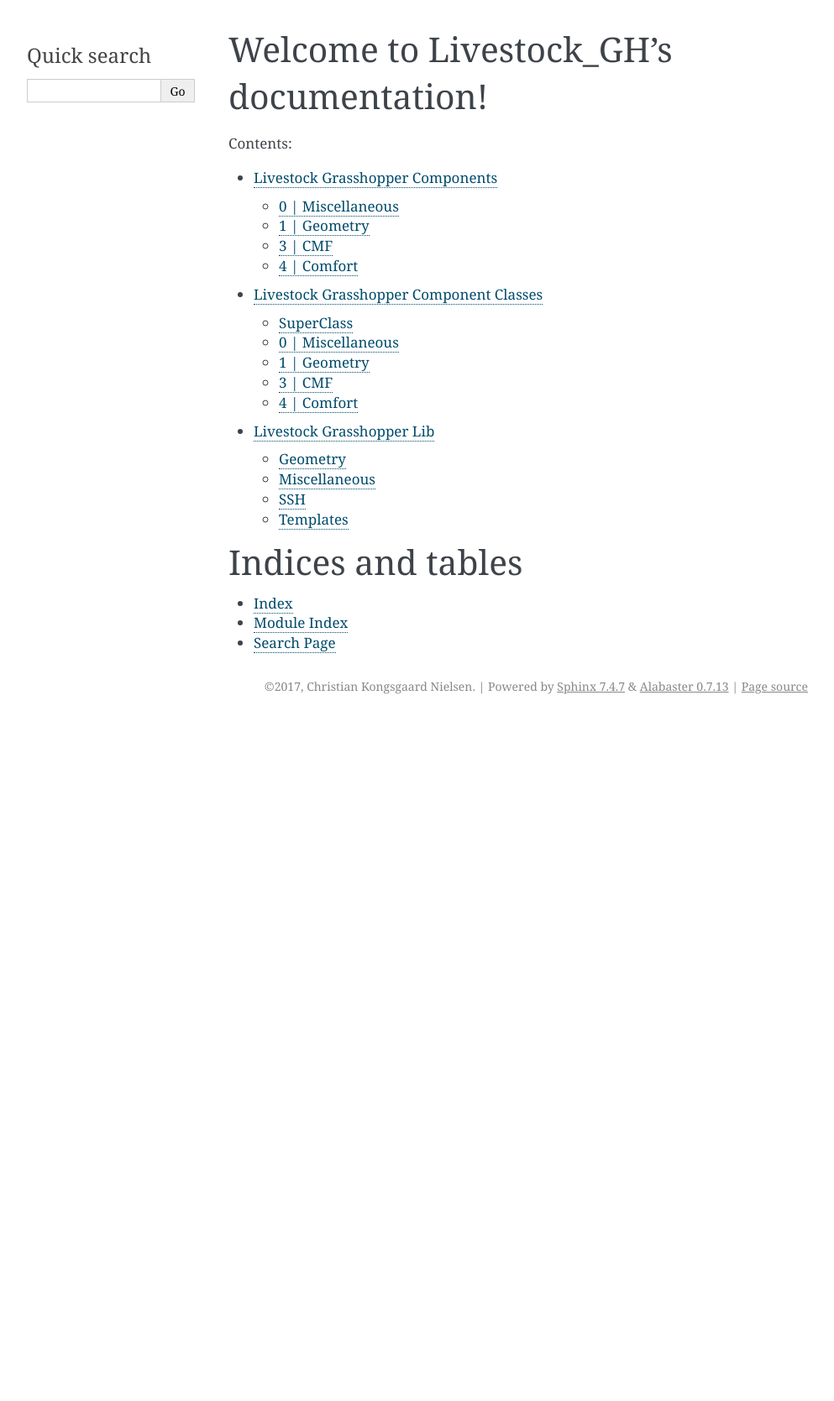
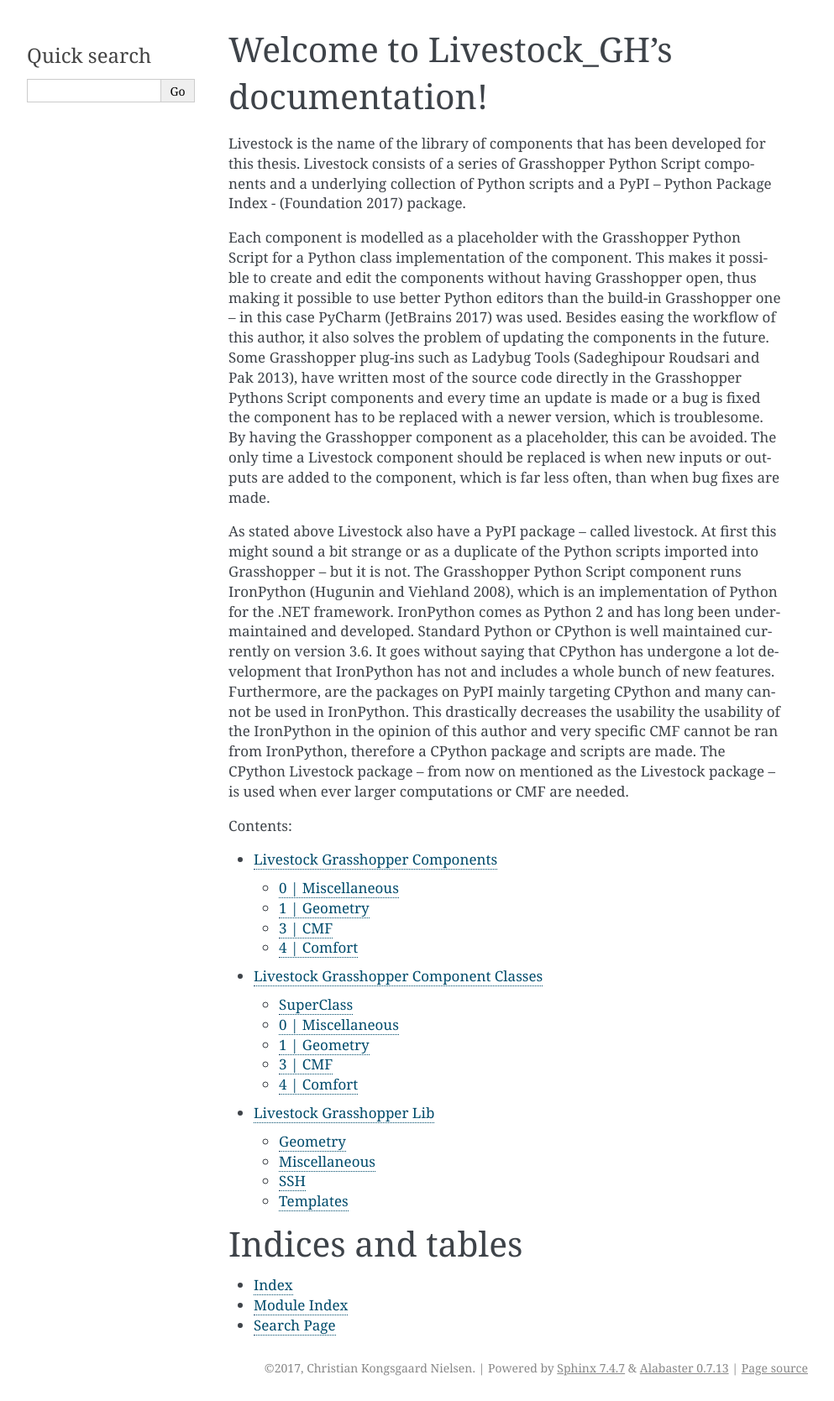
Before and after one commit to livestock3d/livestock_gh, a Sphinx documentation site: the page built from docs/index.rst, in a window 1280 px wide. Shown: the whole page at 84% size, without its empty margins (148-1141 px from the left). Built offline with Sphinx 7.4.7, drawn with Linux system fonts in a browser that asks for light colours; before the commit the page ends 900 px from its top, so only the background shows below that.

Commit message:
updated sphinx documentation

```diff
--- a/docs/index.rst
+++ b/docs/index.rst
@@ -5,6 +5,31 @@
 
 Welcome to Livestock_GH's documentation!
 ========================================
+
+Livestock is the name of the library of components that has been developed for this thesis.
+Livestock consists of a series of Grasshopper Python Script components and a underlying collection of Python scripts
+and a PyPI – Python Package Index - (Foundation 2017) package.
+
+Each component is modelled as a placeholder with the Grasshopper Python Script for a Python class implementation of the
+component. This makes it possible to create and edit the components without having Grasshopper open, thus making it
+possible to use better Python editors than the build-in Grasshopper one – in this case PyCharm (JetBrains 2017) was
+used. Besides easing the workflow of this author, it also solves the problem of updating the components in the future.
+Some Grasshopper plug-ins such as Ladybug Tools (Sadeghipour Roudsari and Pak 2013), have written most of the source
+code directly in the Grasshopper Pythons Script components and every time an update is made or a bug is fixed the
+component has to be replaced with a newer version, which is troublesome. By having the Grasshopper component as a
+placeholder, this can be avoided. The only time a Livestock component should be replaced is when new inputs or outputs
+are added to the component, which is far less often, than when bug fixes are made.
+
+As stated above Livestock also have a PyPI package – called livestock. At first this might sound a bit strange or as a
+duplicate of the Python scripts imported into Grasshopper – but it is not. The Grasshopper Python Script component runs
+IronPython (Hugunin and Viehland 2008), which is an implementation of Python for the .NET framework. IronPython comes as
+Python 2 and has long been undermaintained and developed. Standard Python or CPython is well maintained currently on
+version 3.6. It goes without saying that CPython has undergone a lot development that IronPython has not and includes
+a whole bunch of new features. Furthermore, are the packages on PyPI mainly targeting CPython and many cannot be used
+in IronPython. This drastically decreases the usability the usability of the IronPython in the opinion of this author
+and very specific CMF cannot be ran from IronPython, therefore a CPython package and scripts are made. The CPython
+Livestock package – from now on mentioned as the Livestock package – is used when ever larger computations or CMF are
+needed.
 
 .. toctree::
    :maxdepth: 2
```
Also changed, not shown: 5 other files.
